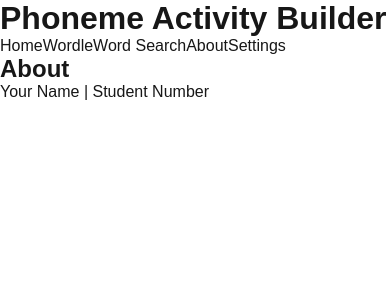
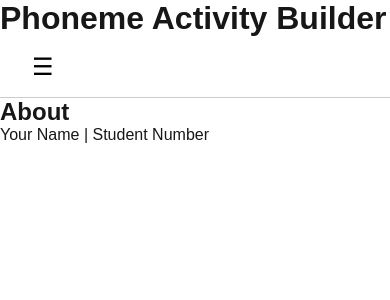
Before and after one commit to Emman-Sholola/phoneme-activity-builder, a Next.js app: page /about in a window 390 px wide. Shown: the top 300 px of the page. Built offline with nearby package versions, Linux system fonts and the light colour scheme.

Commit message:
Add responsive navigation menu

```diff
--- a/src/app/globals.css
+++ b/src/app/globals.css
@@ -47,3 +47,54 @@ a {
     color-scheme: dark;
   }
 }
+
+.navbar {
+  display: flex;
+  align-items: center;
+  padding: 1rem 2rem;
+  border-bottom: 1px solid #ccc;
+}
+
+.nav-links {
+  display: flex;
+  gap: 1.5rem;
+}
+
+.nav-links a {
+  text-decoration: none;
+  color: inherit;
+}
+
+.nav-links a:hover {
+  text-decoration: underline;
+}
+
+.menu-toggle {
+  display: none;
+  font-size: 1.5rem;
+  background: none;
+  border: none;
+  cursor: pointer;
+}
+
+@media (max-width: 700px) {
+  .navbar {
+    align-items: flex-start;
+    flex-direction: column;
+  }
+
+  .menu-toggle {
+    display: block;
+  }
+
+  .nav-links {
+    display: none;
+    flex-direction: column;
+    width: 100%;
+    padding-top: 1rem;
+  }
+
+  .nav-links.open {
+    display: flex;
+  }
+}
--- a/src/components/Navbar.tsx
+++ b/src/components/Navbar.tsx
@@ -1,13 +1,39 @@
+"use client";
+
 import Link from "next/link";
+import { useState } from "react";
 
 export default function Navbar() {
+  const [menuOpen, setMenuOpen] = useState(false);
+
   return (
-    <nav>
-      <Link href="/">Home</Link>
-      <Link href="/wordle">Wordle</Link>
-      <Link href="/word-search">Word Search</Link>
-      <Link href="/about">About</Link>
-      <Link href="/settings">Settings</Link>
+    <nav className="navbar">
+      <button
+        className="menu-toggle"
+        onClick={() => setMenuOpen(!menuOpen)}
+        aria-label="Toggle navigation menu"
+        aria-expanded={menuOpen}
+      >
+        ☰
+      </button>
+
+      <div className={`nav-links ${menuOpen ? "open" : ""}`}>
+        <Link href="/" onClick={() => setMenuOpen(false)}>
+          Home
+        </Link>
+        <Link href="/wordle" onClick={() => setMenuOpen(false)}>
+          Wordle
+        </Link>
+        <Link href="/word-search" onClick={() => setMenuOpen(false)}>
+          Word Search
+        </Link>
+        <Link href="/about" onClick={() => setMenuOpen(false)}>
+          About
+        </Link>
+        <Link href="/settings" onClick={() => setMenuOpen(false)}>
+          Settings
+        </Link>
+      </div>
     </nav>
   );
 }
```
Also changed, not shown: src/app/page.tsx (+8 -66 lines).
